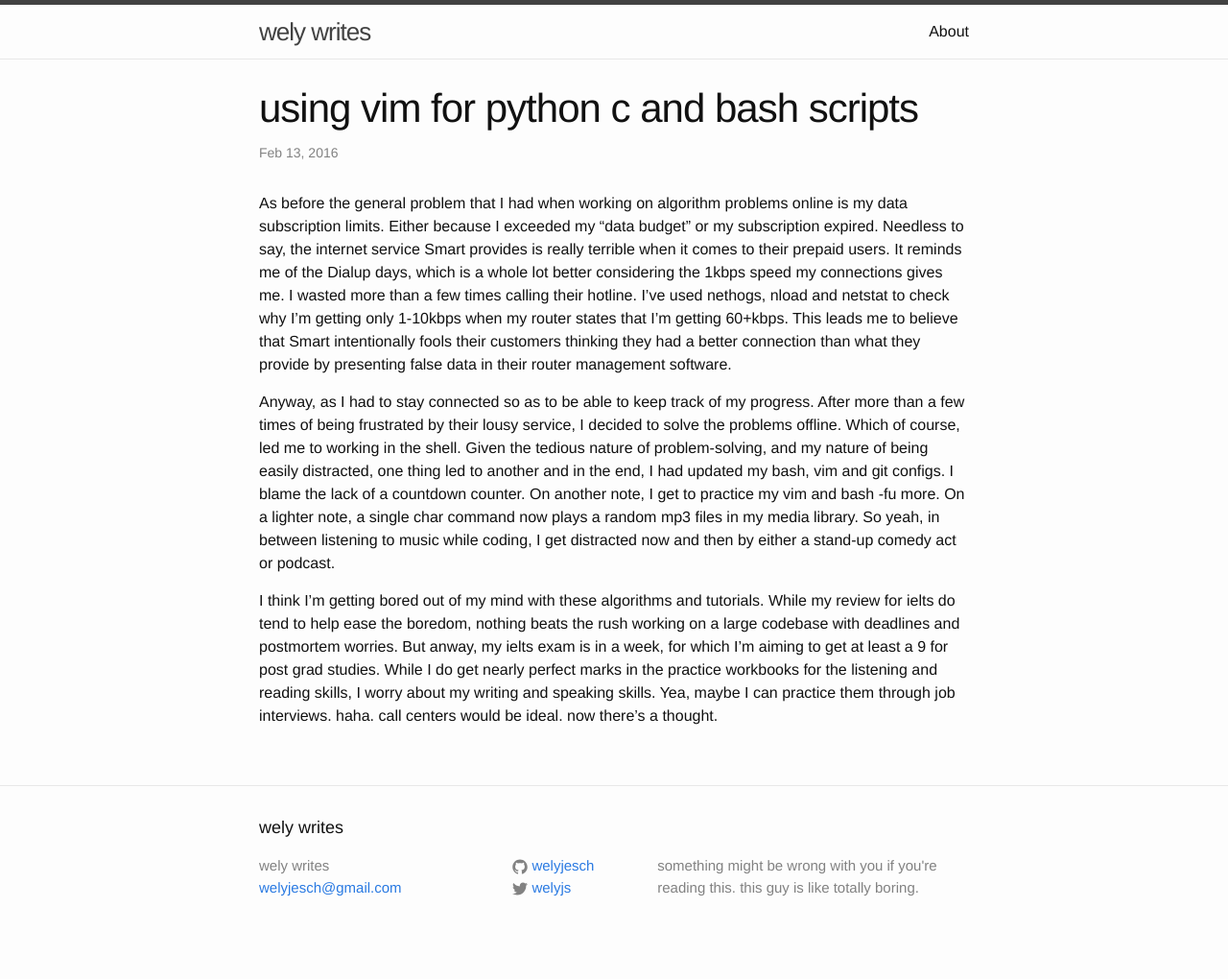
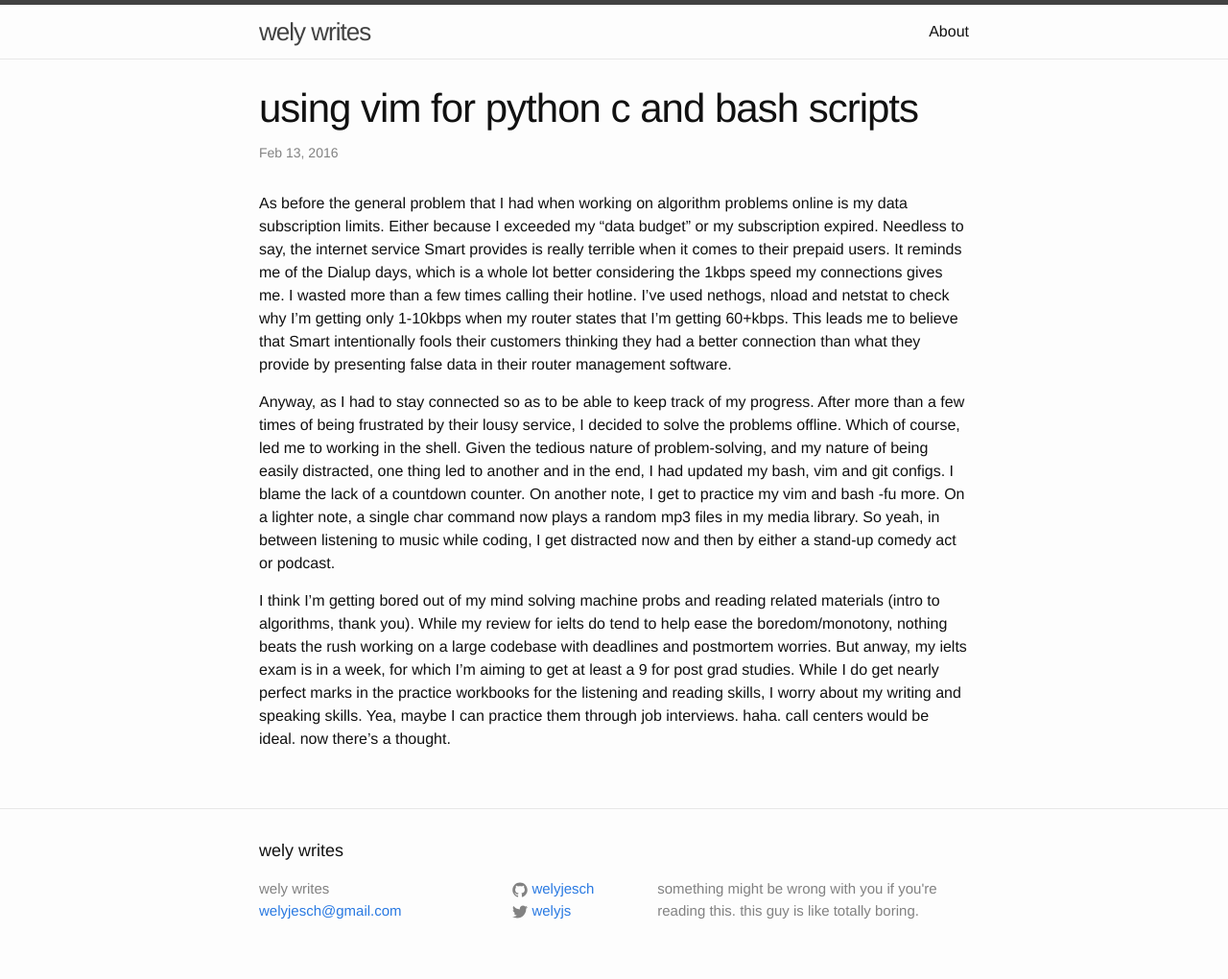
Before and after one commit to welyjesch/welyjesch.github.io, a Jekyll site: the page built from _posts/2016-02-26-using-vim-for-python-c-and-bash.markdown, in a window 1280 px wide. Shown: the whole page at 96% size. Built offline with Jekyll 4.4.1, drawn with Linux system fonts in a browser that asks for light colours; before the commit the page ends 996 px from its top, so only the background shows below that.

Commit message:
fix entry

```diff
--- a/_posts/2016-02-26-using-vim-for-python-c-and-bash.markdown
+++ b/_posts/2016-02-26-using-vim-for-python-c-and-bash.markdown
@@ -8,4 +8,4 @@ As before the general problem that I had when working on algorithm problems onli
 
 Anyway, as I had to stay connected so as to be able to keep track of my progress. After more than a few times of being frustrated by their lousy service, I decided to solve the problems offline. Which of course, led me to working in the shell. Given the tedious nature of problem-solving, and my nature of being easily distracted, one thing led to another and in the end, I had updated my bash, vim and git configs. I blame the lack of a countdown counter. On another note, I get to practice my vim and bash -fu more. On a lighter note, a single char command now plays a random mp3 files in my media library. So yeah, in between listening to music while coding, I get distracted now and then by either a stand-up comedy act or podcast.
 
-I think I'm getting bored out of my mind with these algorithms and tutorials. While my review for ielts do tend to help ease the boredom, nothing beats the rush working on a large codebase with deadlines and postmortem worries. But anway, my ielts exam is in a week, for which I'm aiming to get at least a 9 for post grad studies. While I do get nearly perfect marks in the practice workbooks for the listening and reading skills, I worry about my writing and speaking skills. Yea, maybe I can practice them through job interviews. haha. call centers would be ideal. now there's a thought.
+I think I'm getting bored out of my mind solving machine probs and reading related materials (intro to algorithms, thank you). While my review for ielts do tend to help ease the boredom/monotony, nothing beats the rush working on a large codebase with deadlines and postmortem worries. But anway, my ielts exam is in a week, for which I'm aiming to get at least a 9 for post grad studies. While I do get nearly perfect marks in the practice workbooks for the listening and reading skills, I worry about my writing and speaking skills. Yea, maybe I can practice them through job interviews. haha. call centers would be ideal. now there's a thought.
```
